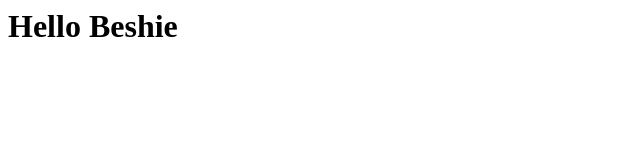
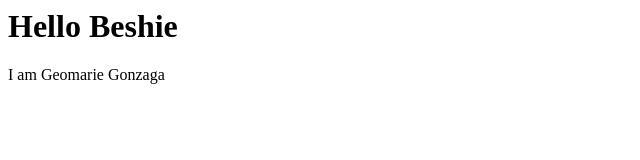
Before and after one commit to GEOMARIE/geomari3, a plain HTML site: page index.html in a window 1280 px wide. Shown: the whole page, without its empty margins (0-640 px from the left). Drawn offline with Linux system fonts and the light colour scheme.

Commit message:
Update index.html

```diff
--- a/index.html
+++ b/index.html
@@ -4,5 +4,6 @@
 </head>
 <body>
 <h1>Hello Beshie</h1>
+ I am Geomarie Gonzaga
 </body>
 </html>
```
